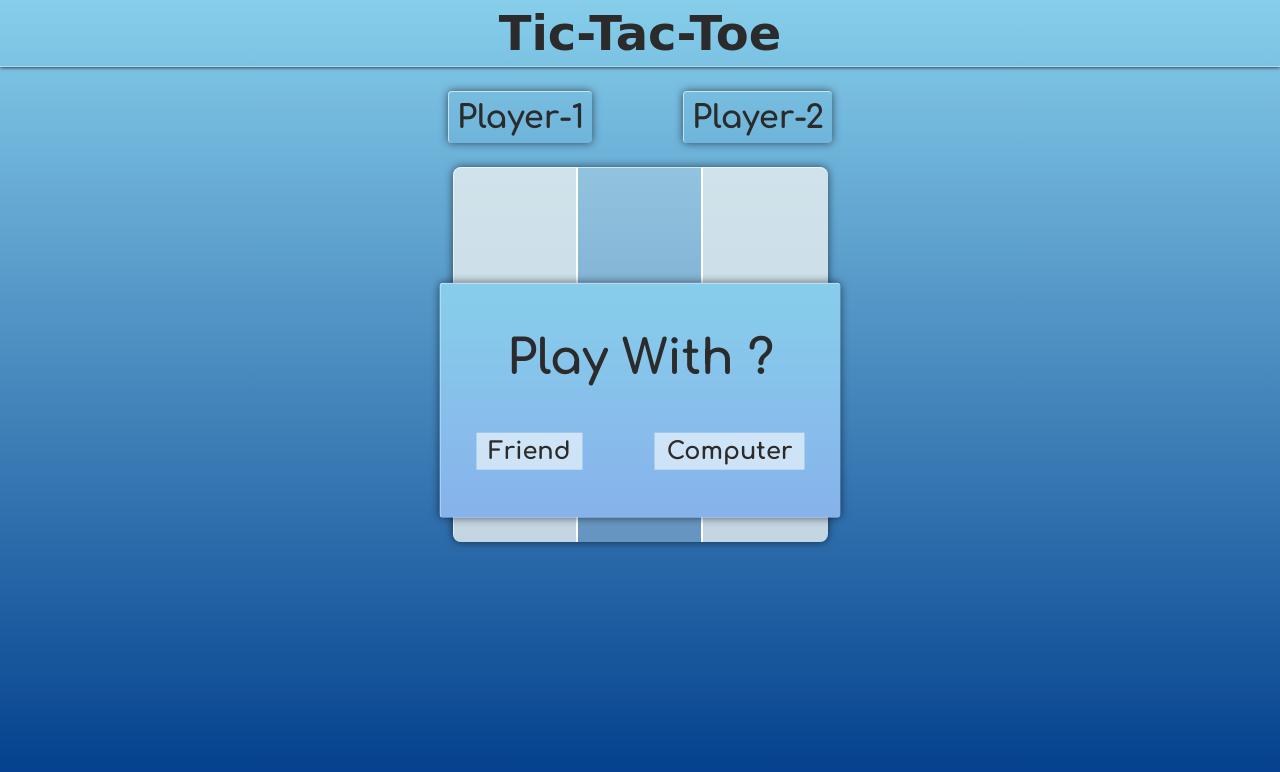
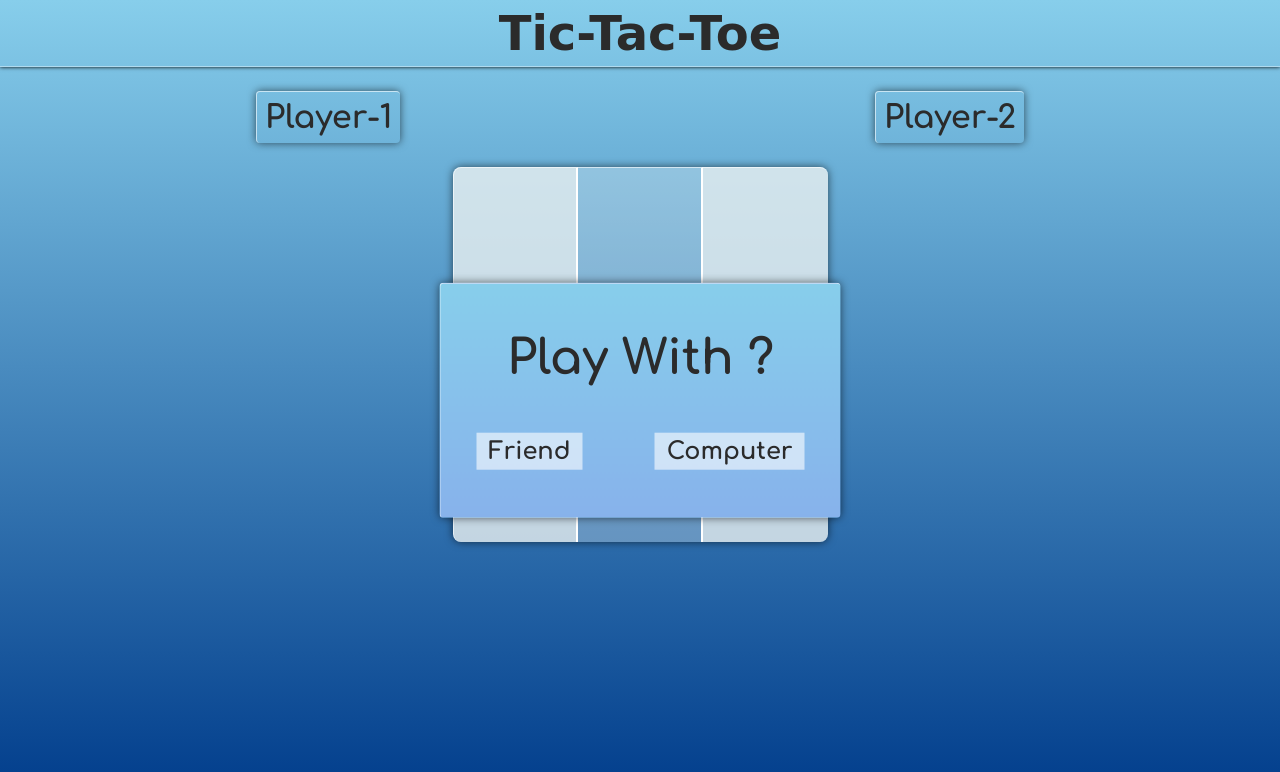
Before and after one commit to amit208/Tic-Tac-Toe, a plain HTML site: page index.html in a window 1280 px wide. Drawn offline with Linux system fonts and the light colour scheme; a web font is replaced by a local one.

Commit message:
Changed the width of the id-players to 70vw

```diff
--- a/css/styles.css
+++ b/css/styles.css
@@ -66,7 +66,7 @@ header h1 {
 #players {
     display: flex;
     justify-content: space-between;
-    width: 30vw;
+    width: 60vw;
     margin: 1.5em auto;
 }
 
```
